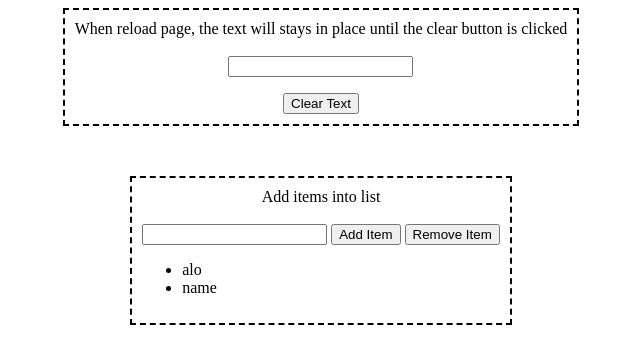
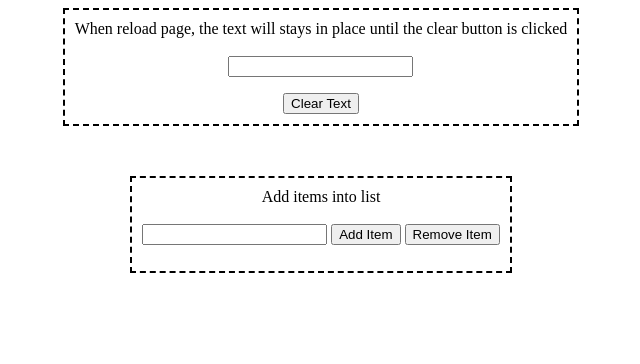
Before and after one commit to tantran-international/javascript-training, a website built with Parcel: page exercises/sample-localstorage/index.html in a window 1280 px wide. Shown: the whole page, without its empty margins (319-959 px from the left). Built offline with nearby package versions, Linux system fonts and the light colour scheme.

Commit message:
Update layout for sample

```diff
--- a/exercises/sample-localstorage/index.html
+++ b/exercises/sample-localstorage/index.html
@@ -18,16 +18,13 @@
 	</form>
 
 	<!--2nd Form-->
-	<form class="demo-input" action="">
+	<form class="demo-input demo-input-2" action="">
 		<label for="second-input">Add items into list</label>
 		<br></br>
 		<input id="second-input" type="text">
 		<button class="add-items" type="button">Add Item</button>
 		<button class="remove-items" type="button">Remove Item</button>
-		<ul class="output-list">
-			<li>alo</li>
-			<li>name</li>
-		</ul>
+		<ul class="output-list"></ul>
 	</form>
 
 	<script src="index.js"></script>
```
